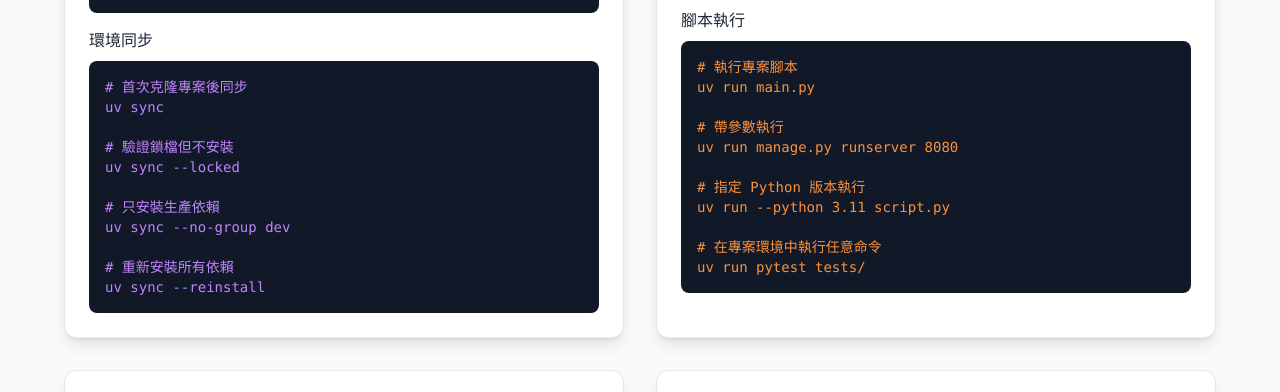
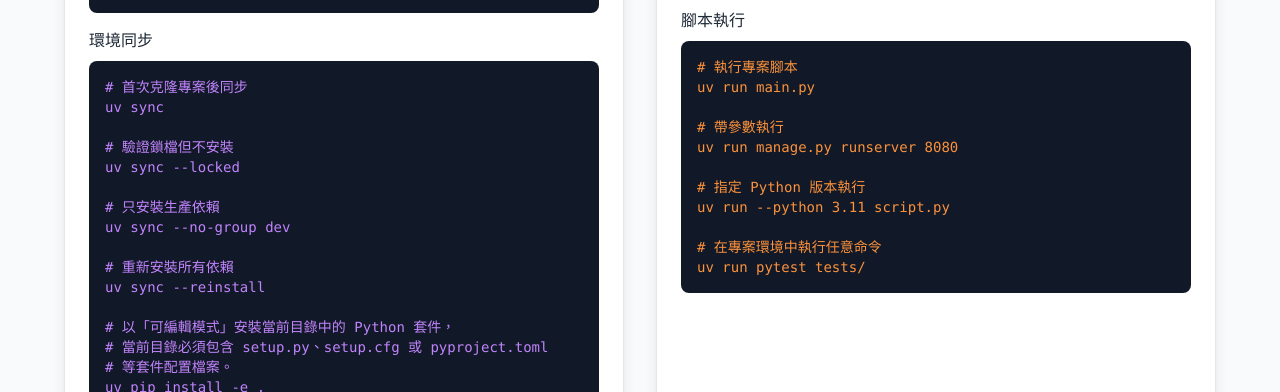
Before and after one commit to GaryTseng-SSSTC/llm_tools, a plain HTML site: page uv_指令.html in a window 1280 px wide. Shown: the part 5441-5833 px from the top of the page. Drawn offline with nearby package versions, Linux system fonts and the light colour scheme; a script that the page names is missing.

Commit message:
modify uv tool

```diff
--- a/uv_指令.html
+++ b/uv_指令.html
@@ -675,7 +675,13 @@ uv sync --locked
 uv sync --no-group dev
 
 # 重新安裝所有依賴
-uv sync --reinstall</code></pre>
+uv sync --reinstall
+
+# 以「可編輯模式」安裝當前目錄中的 Python 套件，
+# 當前目錄必須包含 setup.py、setup.cfg 或 pyproject.toml
+# 等套件配置檔案。
+uv pip install -e .
+</code></pre>
                                 </div>
                             </div>
                         </div>
```
